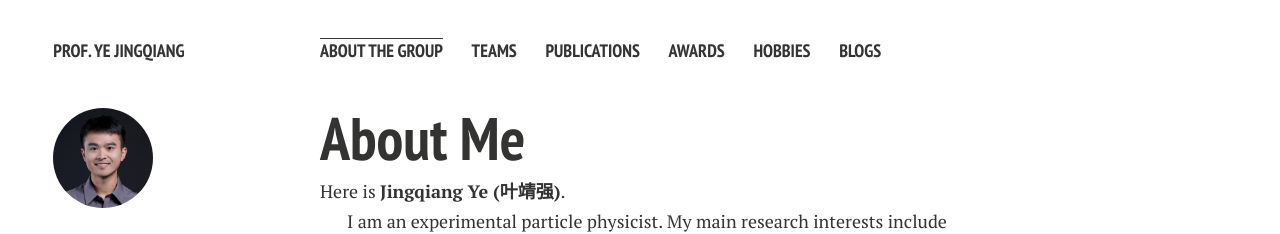
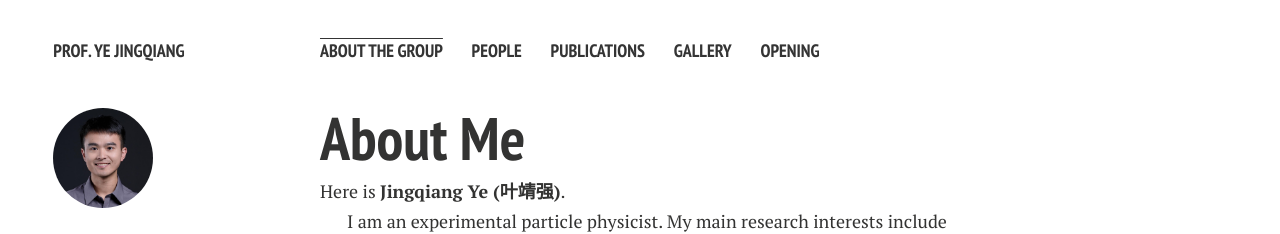
Before and after one commit to terteruu/terteruu.github.io, a Jekyll site: the page built from index.md, in a window 1280 px wide. Shown: the top 234 px of the page. Built offline with Jekyll 4.4.1, drawn with Linux system fonts in a browser that asks for light colours; nearby versions of some CDN libraries; comment, search, counter and statistics services are not loaded; a style sheet for code colours, icons or effects is not loaded; our own code applies the rules of GitHub Pages for plain Markdown files.

Commit message:
Update _config.yml, change some titles

```diff
--- a/_config.yml
+++ b/_config.yml
@@ -37,16 +37,18 @@ owner:
 links:
   - title: About The Group
     url: /
-  - title: Teams
-    url: /teams/
+  - title: People
+    url: /people/
   - title: Publications
     url: /publications/
-  - title: Awards
-    url: /awards/
-  - title: Hobbies
-    url: /hobbies/
-  - title: Blogs
-    url: /blogs/
+  # - title: Awards
+  #   url: /awards/
+  # - title: Hobbies
+  #  url: /hobbies/
+  - title: Gallery
+    url: /gallery/
+  - title: Opening
+    url: /opening/
 
 # http://en.wikipedia.org/wiki/List_of_tz_database_time_zones
 timezone: China/Beijing
```
